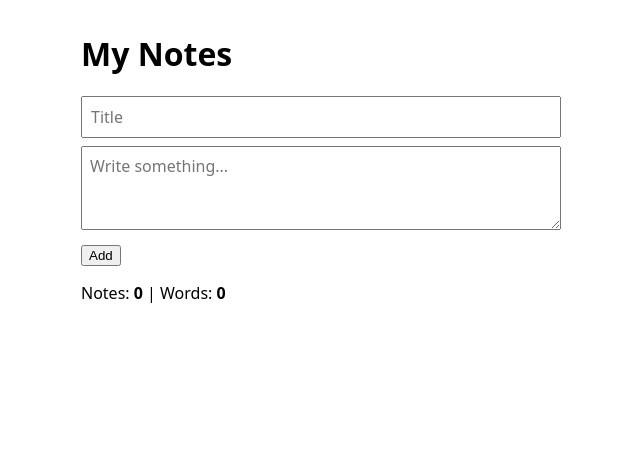
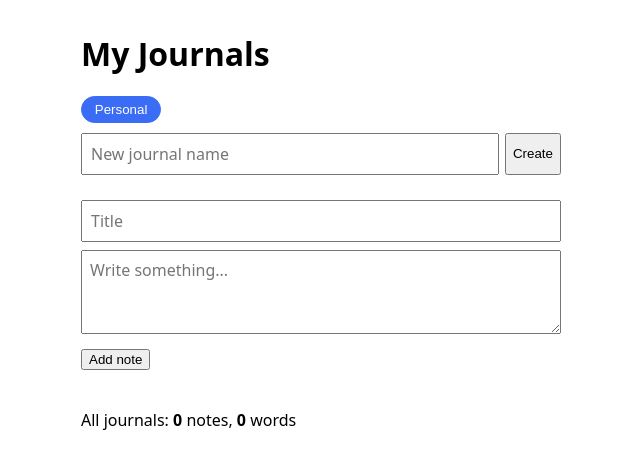
Before and after one commit to Srishtiyadav04/My_Journals, a Flask app: page / in a window 1280 px wide. Shown: the top 469 px of the page, without its empty margins (319-959 px from the left). Run offline with Flask 3, Linux system fonts and the light colour scheme; data comes from the database, SQL or seed files in the repository; data that the repository does not hold is empty.

Commit message:
add journals

```diff
--- a/demo-project/app.py
+++ b/demo-project/app.py
@@ -1,17 +1,21 @@
-from flask import Flask, render_template        # add render_template
+from flask import Flask, render_template
+from storage import init_db
 from notes_routes import notes_bp
+from journals_routes import journals_bp
 from stats_routes import stats_bp
-from storage import init_db
 
 app = Flask(__name__)
 init_db()
 
 app.register_blueprint(notes_bp, url_prefix="/api/notes")
+app.register_blueprint(journals_bp, url_prefix="/api/journals")
 app.register_blueprint(stats_bp, url_prefix="/api/stats")
+
 
 @app.route("/")
 def home():
-    return render_template("index.html")        # was: return "Hello, my website works!"
+    return render_template("index.html")
+
 
 if __name__ == "__main__":
-        app.run(debug=True, port=5001)
+    app.run(debug=True, port=5001)
--- /dev/null
+++ b/demo-project/journals_routes.py
@@ -0,0 +1,21 @@
+from flask import Blueprint, jsonify, request
+from storage import get_journals, add_journal
+
+journals_bp = Blueprint("journals", __name__)
+
+
+@journals_bp.route("/")
+def list_journals():
+    return jsonify(get_journals())
+
+
+@journals_bp.route("/", methods=["POST"])
+def create_journal():
+    data = request.get_json()
+    name = (data.get("name") or "").strip()
+    if not name:
+        return jsonify({"error": "Journal name cannot be empty"}), 400
+    journal = add_journal(name)
+    if journal is None:
+        return jsonify({"error": "That journal already exists"}), 409
+    return jsonify(journal), 201
--- a/demo-project/notes_routes.py
+++ b/demo-project/notes_routes.py
@@ -1,12 +1,13 @@
 from flask import Blueprint, jsonify, request
-from storage import get_notes, add_note, delete_note
+from storage import get_notes, add_note, delete_note, journal_exists
 
 notes_bp = Blueprint("notes", __name__)
 
 
 @notes_bp.route("/")
 def list_notes():
-    return jsonify(get_notes())
+    journal_id = request.args.get("journal_id", type=int)
+    return jsonify(get_notes(journal_id))
 
 
 @notes_bp.route("/", methods=["POST"])
@@ -14,9 +15,13 @@ def create_note():
     data = request.get_json()
     title = (data.get("title") or "").strip()
     text = (data.get("text") or "").strip()
+    journal_id = data.get("journal_id")
+
     if not title:
         return jsonify({"error": "Title cannot be empty"}), 400
-    return jsonify(add_note(title, text)), 201
+    if not isinstance(journal_id, int) or not journal_exists(journal_id):
+        return jsonify({"error": "Choose a journal first"}), 400
+    return jsonify(add_note(journal_id, title, text)), 201
 
 
 @notes_bp.route("/<int:note_id>", methods=["DELETE"])
--- a/demo-project/storage.py
+++ b/demo-project/storage.py
@@ -14,30 +14,65 @@ def get_db():
 def init_db():
     with get_db() as conn:
         conn.execute(
+            "CREATE TABLE IF NOT EXISTS journals ("
+            "id INTEGER PRIMARY KEY AUTOINCREMENT, "
+            "name TEXT NOT NULL UNIQUE)"
+        )
+        conn.execute(
             "CREATE TABLE IF NOT EXISTS notes ("
             "id INTEGER PRIMARY KEY AUTOINCREMENT, "
+            "journal_id INTEGER NOT NULL, "
             "title TEXT NOT NULL, "
             "text TEXT NOT NULL DEFAULT '', "
             "created_at TEXT NOT NULL)"
         )
+        conn.execute("INSERT OR IGNORE INTO journals (name) VALUES ('Personal')")
 
 
-def get_notes():
+def get_journals():
     with get_db() as conn:
-        rows = conn.execute(
-            "SELECT id, title, text, created_at FROM notes ORDER BY id DESC"
-        ).fetchall()
+        rows = conn.execute("SELECT id, name FROM journals ORDER BY id").fetchall()
     return [dict(r) for r in rows]
 
 
-def add_note(title, text):
+def journal_exists(journal_id):
+    with get_db() as conn:
+        row = conn.execute("SELECT 1 FROM journals WHERE id = ?", (journal_id,)).fetchone()
+    return row is not None
+
+
+def add_journal(name):
+    try:
+        with get_db() as conn:
+            cur = conn.execute("INSERT INTO journals (name) VALUES (?)", (name,))
+            return {"id": cur.lastrowid, "name": name}
+    except sqlite3.IntegrityError:
+        return None
+
+
+def get_notes(journal_id=None):
+    query = "SELECT id, journal_id, title, text, created_at FROM notes"
+    params = ()
+    if journal_id is not None:
+        query += " WHERE journal_id = ?"
+        params = (journal_id,)
+    query += " ORDER BY id DESC"
+    with get_db() as conn:
+        rows = conn.execute(query, params).fetchall()
+    return [dict(r) for r in rows]
+
+
+def add_note(journal_id, title, text):
     created_at = datetime.now(timezone.utc).isoformat()
     with get_db() as conn:
         cur = conn.execute(
-            "INSERT INTO notes (title, text, created_at) VALUES (?, ?, ?)",
-            (title, text, created_at),
+            "INSERT INTO notes (journal_id, title, text, created_at) VALUES (?, ?, ?, ?)",
+            (journal_id, title, text, created_at),
         )
-        return {"id": cur.lastrowid, "title": title, "text": text, "created_at": created_at}
+        return {
+            "id": cur.lastrowid, "journal_id": journal_id,
+            "title": title, "text": text, "created_at": created_at,
+        }
 
 
 def delete_note(note_id):
--- a/demo-project/templates/index.html
+++ b/demo-project/templates/index.html
@@ -3,37 +3,72 @@
 <head>
   <meta charset="UTF-8">
   <meta name="viewport" content="width=device-width, initial-scale=1">
-  <title>My Notes</title>
+  <title>My Journals</title>
   <style>
     body { font-family: system-ui, sans-serif; max-width: 480px; margin: 2rem auto; padding: 0 1rem; }
     input, textarea { width: 100%; box-sizing: border-box; padding: 0.5rem; margin-bottom: 0.5rem; font: inherit; }
     .note { border-bottom: 1px solid #ddd; padding: 0.6rem 0; }
     .meta { font-size: 0.8rem; color: #666; }
-    .error { color: #c0392b; }
+    .error { color: #c0392b; min-height: 1.2em; margin: 0.2rem 0; }
+    #chips { display: flex; flex-wrap: wrap; gap: 0.4rem; margin-bottom: 0.6rem; }
+    .chip { padding: 0.3rem 0.8rem; border: 1px solid #999; border-radius: 999px; background: #fff; cursor: pointer; }
+    .chip.on { background: #3b6cf6; color: #fff; border-color: #3b6cf6; }
+    .row { display: flex; gap: 0.4rem; }
+    .row input { margin-bottom: 0; }
   </style>
 </head>
 <body>
-  <h1>My Notes</h1>
+  <h1>My Journals</h1>
+
+  <div id="chips"></div>
+  <form id="journal-form" class="row">
+    <input id="journal-name" type="text" placeholder="New journal name" autocomplete="off">
+    <button type="submit">Create</button>
+  </form>
+  <p id="journal-error" class="error"></p>
 
   <form id="note-form">
     <input id="note-title" type="text" placeholder="Title" autocomplete="off">
     <textarea id="note-text" rows="3" placeholder="Write something..."></textarea>
-    <button type="submit">Add</button>
+    <button type="submit">Add note</button>
   </form>
   <p id="error" class="error"></p>
 
-  <p>Notes: <strong id="stat-total">0</strong> | Words: <strong id="stat-words">0</strong></p>
+  <p>All journals: <strong id="stat-total">0</strong> notes, <strong id="stat-words">0</strong> words</p>
 
   <div id="note-list"></div>
 
   <script>
-    const form = document.getElementById("note-form");
-    const titleInput = document.getElementById("note-title");
-    const textInput = document.getElementById("note-text");
-    const errorBox = document.getElementById("error");
+    let journals = [];
+    let activeId = null;
+
+    async function loadJournals() {
+      const response = await fetch("/api/journals/");
+      journals = await response.json();
+      if (!journals.some(j => j.id === activeId)) {
+        activeId = journals[0].id;
+      }
+      renderChips();
+    }
+
+    function renderChips() {
+      const box = document.getElementById("chips");
+      box.innerHTML = "";
+      for (const j of journals) {
+        const btn = document.createElement("button");
+        btn.className = "chip" + (j.id === activeId ? " on" : "");
+        btn.textContent = j.name;
+        btn.onclick = function () {
+          activeId = j.id;
+          renderChips();
+          loadNotes();
+        };
+        box.append(btn);
+      }
+    }
 
     async function loadNotes() {
-      const response = await fetch("/api/notes/");
+      const response = await fetch("/api/notes/?journal_id=" + activeId);
       const notes = await response.json();
 
       const list = document.getElementById("note-list");
@@ -71,19 +106,49 @@
       document.getElementById("stat-words").textContent = stats.total_words;
     }
 
-    function refresh() {
+    async function refresh() {
+      await loadJournals();
       loadNotes();
       loadStats();
     }
 
-    form.addEventListener("submit", async function (event) {
+    document.getElementById("journal-form").addEventListener("submit", async function (event) {
       event.preventDefault();
+      const nameInput = document.getElementById("journal-name");
+      const errorBox = document.getElementById("journal-error");
+      errorBox.textContent = "";
+
+      const response = await fetch("/api/journals/", {
+        method: "POST",
+        headers: { "Content-Type": "application/json" },
+        body: JSON.stringify({ name: nameInput.value }),
+      });
+      const data = await response.json();
+
+      if (!response.ok) {
+        errorBox.textContent = data.error;
+        return;
+      }
+      nameInput.value = "";
+      activeId = data.id;
+      refresh();
+    });
+
+    document.getElementById("note-form").addEventListener("submit", async function (event) {
+      event.preventDefault();
+      const titleInput = document.getElementById("note-title");
+      const textInput = document.getElementById("note-text");
+      const errorBox = document.getElementById("error");
       errorBox.textContent = "";
 
       const response = await fetch("/api/notes/", {
         method: "POST",
         headers: { "Content-Type": "application/json" },
-        body: JSON.stringify({ title: titleInput.value, text: textInput.value }),
+        body: JSON.stringify({
+          title: titleInput.value,
+          text: textInput.value,
+          journal_id: activeId,
+        }),
       });
 
       if (!response.ok) {
@@ -91,7 +156,6 @@
         errorBox.textContent = data.error;
         return;
       }
-
       titleInput.value = "";
       textInput.value = "";
       refresh();
```
